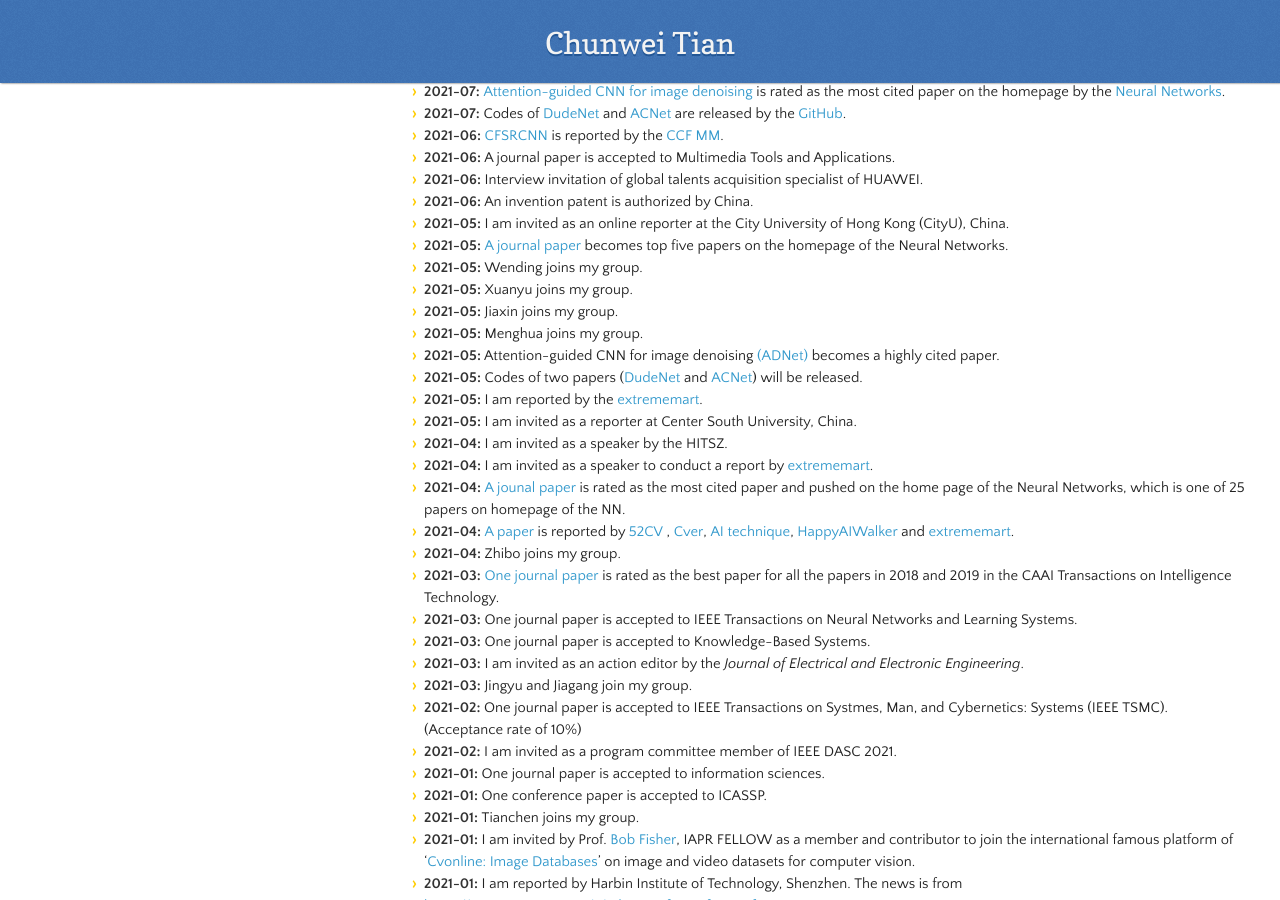
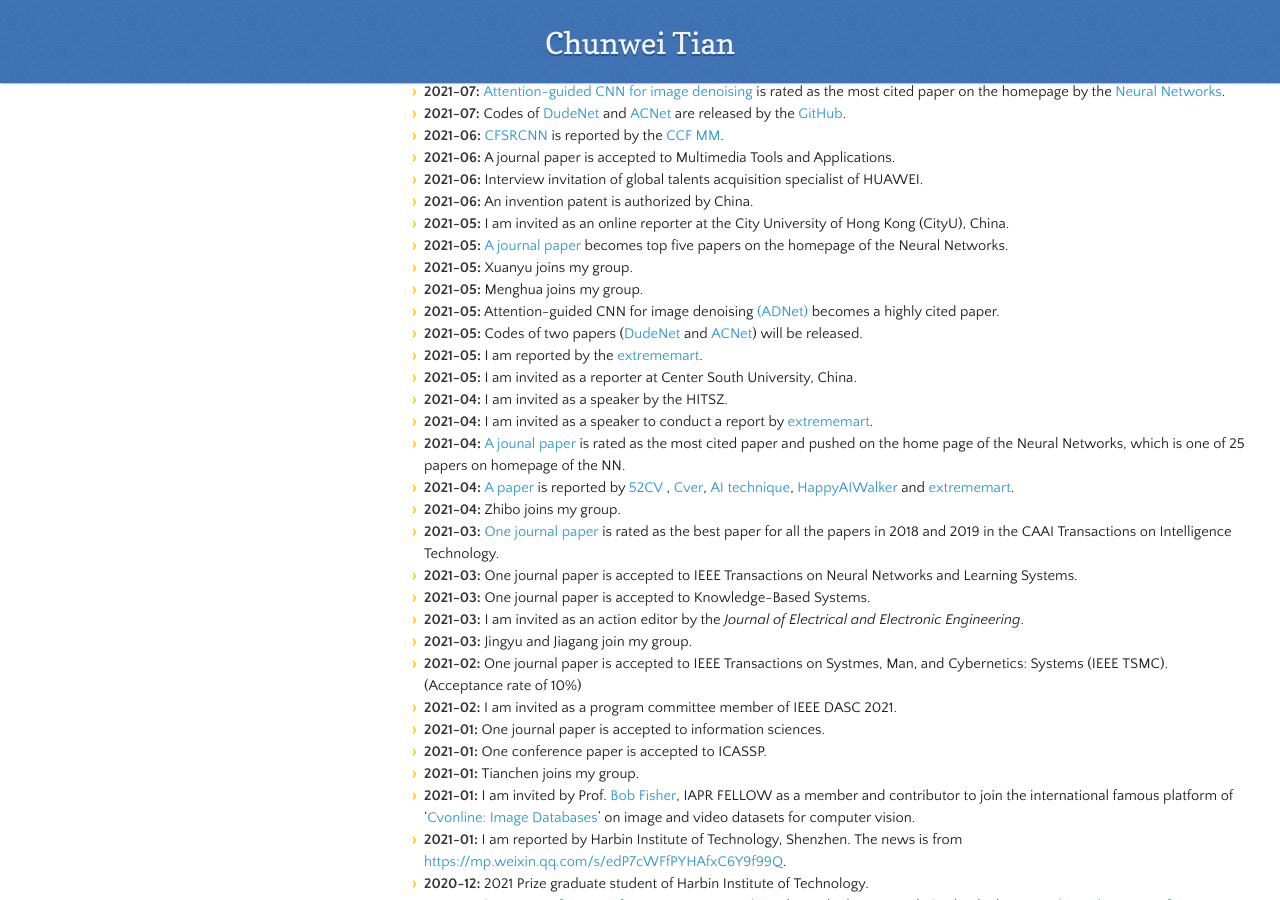
Before and after one commit to hellloxiaotian/hellloxiaotian.github.io, a Jekyll site: the page built from index.md, in a window 1280 px wide and 900 px high, scrolled down 1300 px. Built offline with Jekyll 4.4.1, drawn with Linux system fonts in a browser that asks for light colours; nearby versions of some CDN libraries; our own code applies the rules of GitHub Pages for plain Markdown files; the repository's description, which GitHub fills in, is left out.

Commit message:
Update index.md

```diff
--- a/index.md
+++ b/index.md
@@ -37,9 +37,7 @@ Major Research Project:  Noise Tolerance Computing and Flexible Low-Level Vision
 - **2021-06:** An invention patent is authorized by China.
 - **2021-05:** I am invited as an online reporter at the City University of Hong Kong (CityU), China.
 - **2021-05:** [ A journal paper](https://www.google.com/url?q=https%3A%2F%2Fwww.journals.elsevier.com%2Fneural-networks%2Fmost-downloaded-articles&sa=D&sntz=1&usg=AFQjCNHi2NET0ceNhKMrg4yHea34kx_UNQ) becomes top five papers on the homepage of the Neural Networks.
-- **2021-05:** Wending joins my group.
 - **2021-05:** Xuanyu joins my group.
-- **2021-05:** Jiaxin joins my group.
 - **2021-05:** Menghua joins my group.
 - **2021-05:** Attention-guided CNN for image denoising [(ADNet)](https://www.google.com/url?q=https%3A%2F%2Fwww.sciencedirect.com%2Fscience%2Farticle%2Fabs%2Fpii%2FS0893608019304241&sa=D&sntz=1&usg=AFQjCNFyaeYjBhOvtfck-FBnoaCY3WaVxw) becomes a highly cited paper.
 - **2021-05:** Codes of two papers ([DudeNet ](https://www.google.com/url?q=https%3A%2F%2Fgithub.com%2Fhellloxiaotian%2FDudeNet&sa=D&sntz=1&usg=AFQjCNFZQCr3RALWLVzISQC0yBjzQsgL5A)and [ACNet](https://www.google.com/url?q=https%3A%2F%2Fgithub.com%2Fhellloxiaotian%2FACNet&sa=D&sntz=1&usg=AFQjCNF4RjRqPzshJRDjuAViMT9981FpQw)) will be released.
```
